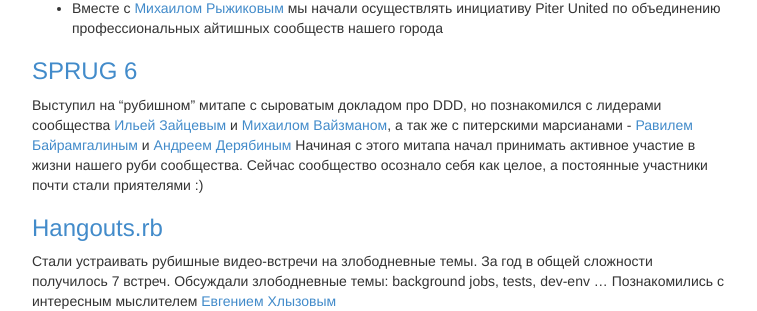
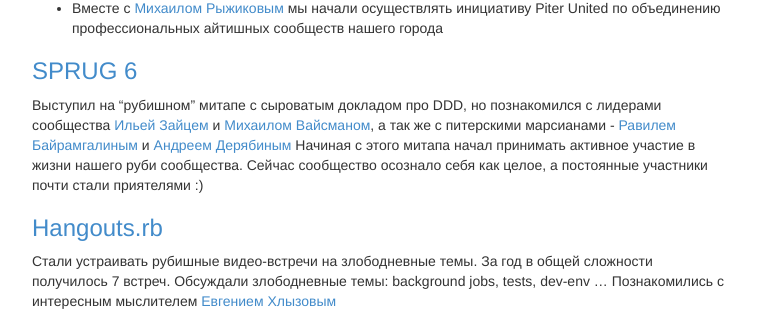
Before and after one commit to niquola/blog, a Jekyll site: the page built from _posts/2014-01-07-summary-2013.markdown, in a window 1280 px wide and 900 px high, scrolled down 382 px. Shown: the part 143-454 px from the top of the window, without its empty margins (258-1015 px from the left). Built offline with Jekyll 4.4.1, drawn with Linux system fonts in a browser that asks for light colours; Markdown is read by kramdown in place of the engine named in the settings.

Commit message:
surname changes

```diff
--- a/_posts/2014-01-07-summary-2013.markdown
+++ b/_posts/2014-01-07-summary-2013.markdown
@@ -26,7 +26,7 @@
 ### [SPRUG 6](http://sprug.ru/sprug-meetup-6)
 
 Выступил на "рубишном" митапе c сыроватым докладом про DDD, но познакомился с
-лидерами сообщества [Ильей Зайцевым](https://plus.google.com/u/0/+IlyaZayats/posts) и [Михаилом Вайзманом](https://plus.google.com/u/0/+MikhailVaysman/posts),
+лидерами сообщества [Ильей Зайцем](https://plus.google.com/u/0/+IlyaZayats/posts) и [Михаилом Вайсманом](https://plus.google.com/u/0/+MikhailVaysman/posts),
 а так же с питерскими марсианами -
 [Равилем Байрамгалиным](https://www.facebook.com/brain0pia?fref=ts) и [Андреем Дерябиным](https://plus.google.com/+AndreyDeryabin/posts?hl=ru)
 Начиная с этого митапа начал принимать активное участие в жизни нашего руби сообщества.
```
